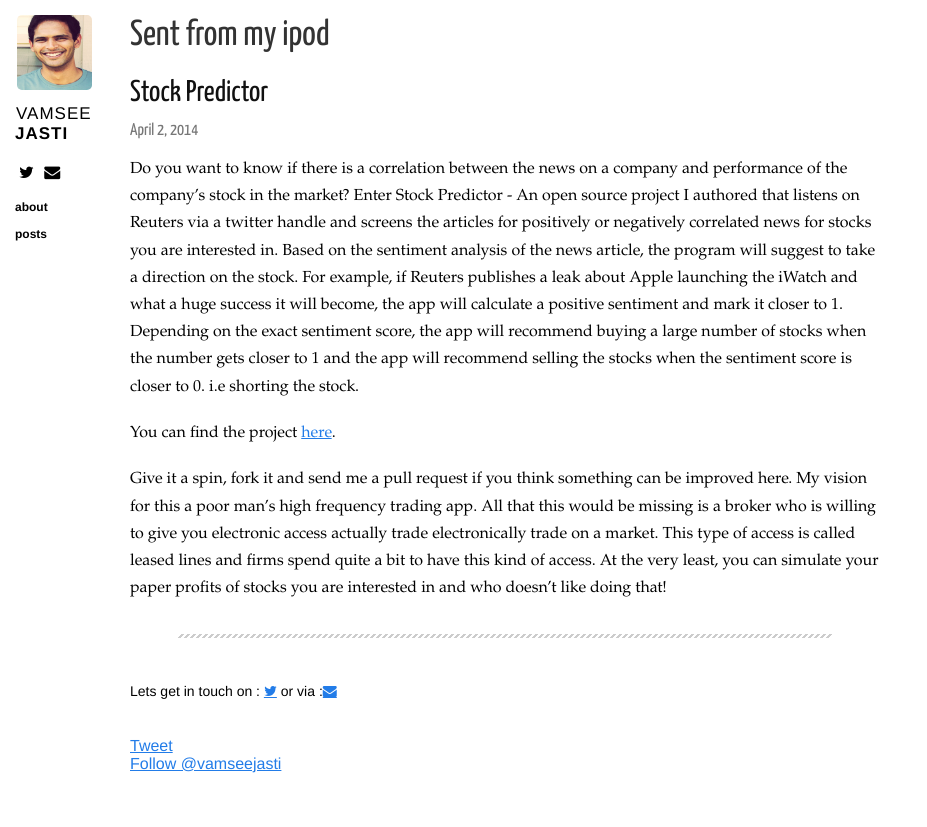
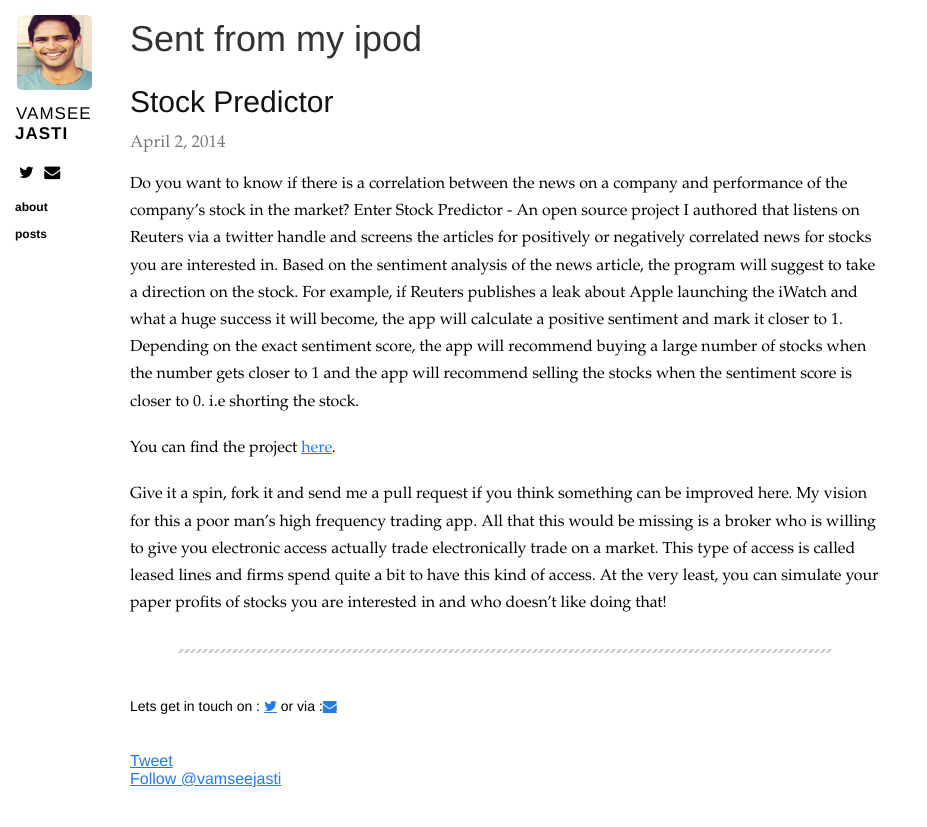
Before and after one commit to jasti/jasti.github.io, a Jekyll site: the page built from _posts/2014-04-02-stock.markdown, in a window 1280 px wide. Shown: the top 827 px of the page, without its empty margins (0-927 px from the left). Built offline with Jekyll 4.4.1, drawn with Linux system fonts in a browser that asks for light colours; nearby versions of some CDN libraries; Markdown is read by kramdown in place of the engine named in the settings; comment, search, counter and statistics services are not loaded.

Commit message:
Change primary font to Avenir Next

```diff
--- a/_layouts/layout.html
+++ b/_layouts/layout.html
@@ -20,7 +20,8 @@
   <link rel="stylesheet" href="/css/pygments.css" type="text/css" />
   <link media="only screen and (max-device-width: 480px)" href="/css/mobile.css" type="text/css" rel="stylesheet" />
   <link media="only screen and (device-width: 768px)" href="/css/mobile.css" type="text/css" rel="stylesheet" />
-  <link href='http://fonts.googleapis.com/css?family=Yanone+Kaffeesatz' rel='stylesheet' type='text/css'>
+  <!--<link href='http://fonts.googleapis.com/css?family=Yanone+Kaffeesatz' rel='stylesheet' type='text/css'>
+-->
   <link rel="apple-touch-icon" href="/apple-touch-icon.png" />
 
   <script type="text/javascript" src="http://ajax.googleapis.com/ajax/libs/jquery/1.8.3/jquery.min.js"></script>
--- a/css/base.css
+++ b/css/base.css
@@ -104,7 +104,7 @@
 
 .content h1 {
 	color: #333;
-	font-family: "Yanone Kaffeesatz", Helvetica, sans-serif;
+	font-family: "Avenir Next", Helvetica, sans-serif;
 	font-weight: 400;
 }
 
@@ -115,7 +115,7 @@
 
 .content h2 {
 	color: #333;
-	font-family: "Yanone Kaffeesatz", Helvetica, sans-serif;
+	font-family: "Avenir Next", Helvetica, sans-serif;
 	font-weight: 400;
 }
 
@@ -126,7 +126,7 @@
 
 .content h3 {
 	color: #333;
-	font-family: "Yanone Kaffeesatz", Helvetica, sans-serif;
+	font-family: "Avenir Next", Helvetica, sans-serif;
 	font-weight: 400;
 }
 
@@ -137,7 +137,7 @@
 
 .content h4 {
 	color: #333;
-	font-family: "Yanone Kaffeesatz", Helvetica, sans-serif;
+	font-family: "Avenir Next", Helvetica, sans-serif;
 	font-weight: 400;
 }
 
@@ -219,7 +219,7 @@
 
 .content .byline {
 	margin-bottom: 17px;
-	font-family: "Yanone Kaffeesatz", Helvetica, sans-serif;
+	font-family: "Avenir Next, Helvetica, sans-serif;
 	padding-left: 0px;
 	font-size: 17px;
 	color: #777;
```
